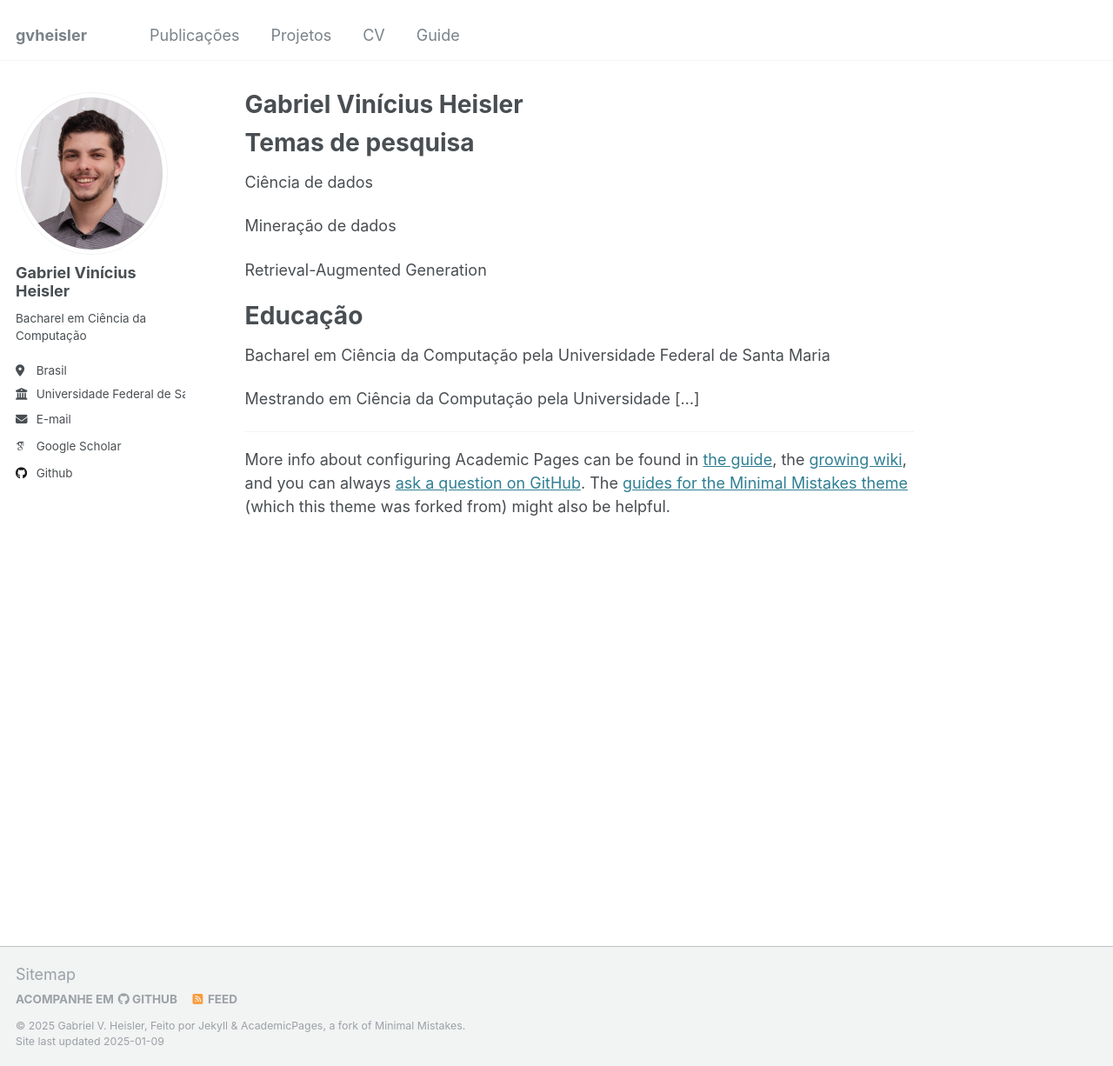
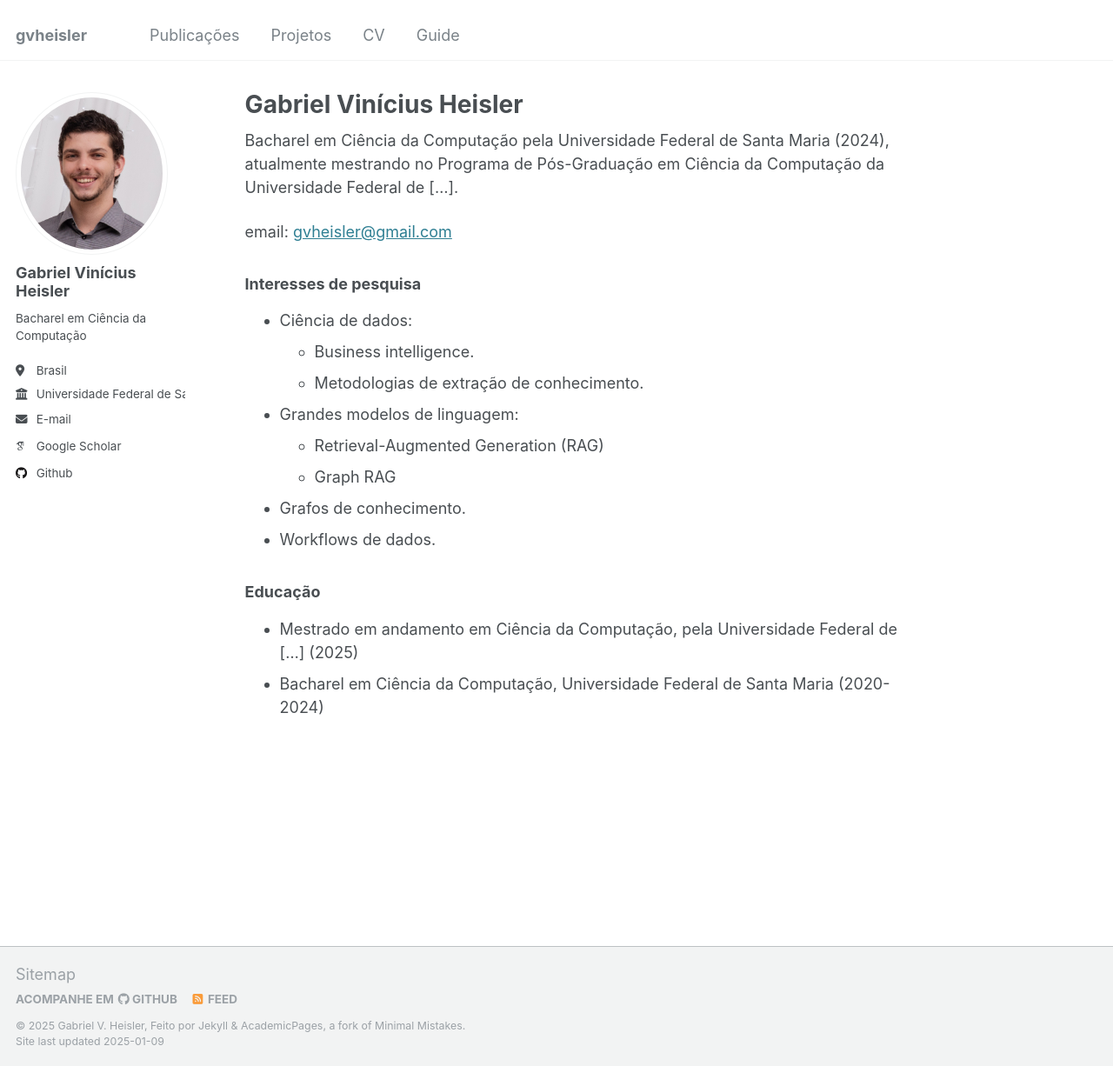
Before and after one commit to gvheisler/gvheisler.github.io, a Jekyll site: the page built from _pages/about.md, in a window 1280 px wide and 1226 px high. Shown: the whole window at 87% size. Built offline with Jekyll 4.4.1, drawn with Linux system fonts in a browser that asks for light colours; some web fonts are replaced.

Commit message:
update about

```diff
--- a/_pages/about.md
+++ b/_pages/about.md
@@ -7,23 +7,21 @@ redirect_from:
   - /about.html
 ---
 
-Temas de pesquisa
-======
-Ciência de dados
+Bacharel em Ciência da Computação pela Universidade Federal de Santa Maria (2024), atualmente mestrando no Programa de Pós-Graduação em Ciência da Computação da Universidade Federal de [...].
 
-Mineração de dados
-
-Retrieval-Augmented Generation
+email: [gvheisler@gmail.com](mailto:gvheisler@gmail.com)
 
 
-Educação
-======
-Bacharel em Ciência da Computação pela Universidade Federal de Santa Maria
+### Interesses de pesquisa
+* Ciência de dados:
+  * Business intelligence.
+  * Metodologias de extração de conhecimento.
+* Grandes modelos de linguagem:
+  * Retrieval-Augmented Generation (RAG)
+  * Graph RAG
+* Grafos de conhecimento.
+* Workflows de dados.
 
-Mestrando em Ciência da Computação pela Universidade [...]
-
-
-
-
-------
-More info about configuring Academic Pages can be found in [the guide](https://academicpages.github.io/markdown/), the [growing wiki](https://github.com/academicpages/academicpages.github.io/wiki), and you can always [ask a question on GitHub](https://github.com/academicpages/academicpages.github.io/discussions). The [guides for the Minimal Mistakes theme](https://mmistakes.github.io/minimal-mistakes/docs/configuration/) (which this theme was forked from) might also be helpful.
+### Educação
+* Mestrado em andamento em Ciência da Computação, pela Universidade Federal de [...] (2025)
+* Bacharel em Ciência da Computação, Universidade Federal de Santa Maria (2020-2024)
```
Also changed, not shown: _pages/404.md (+1 -1 lines).
